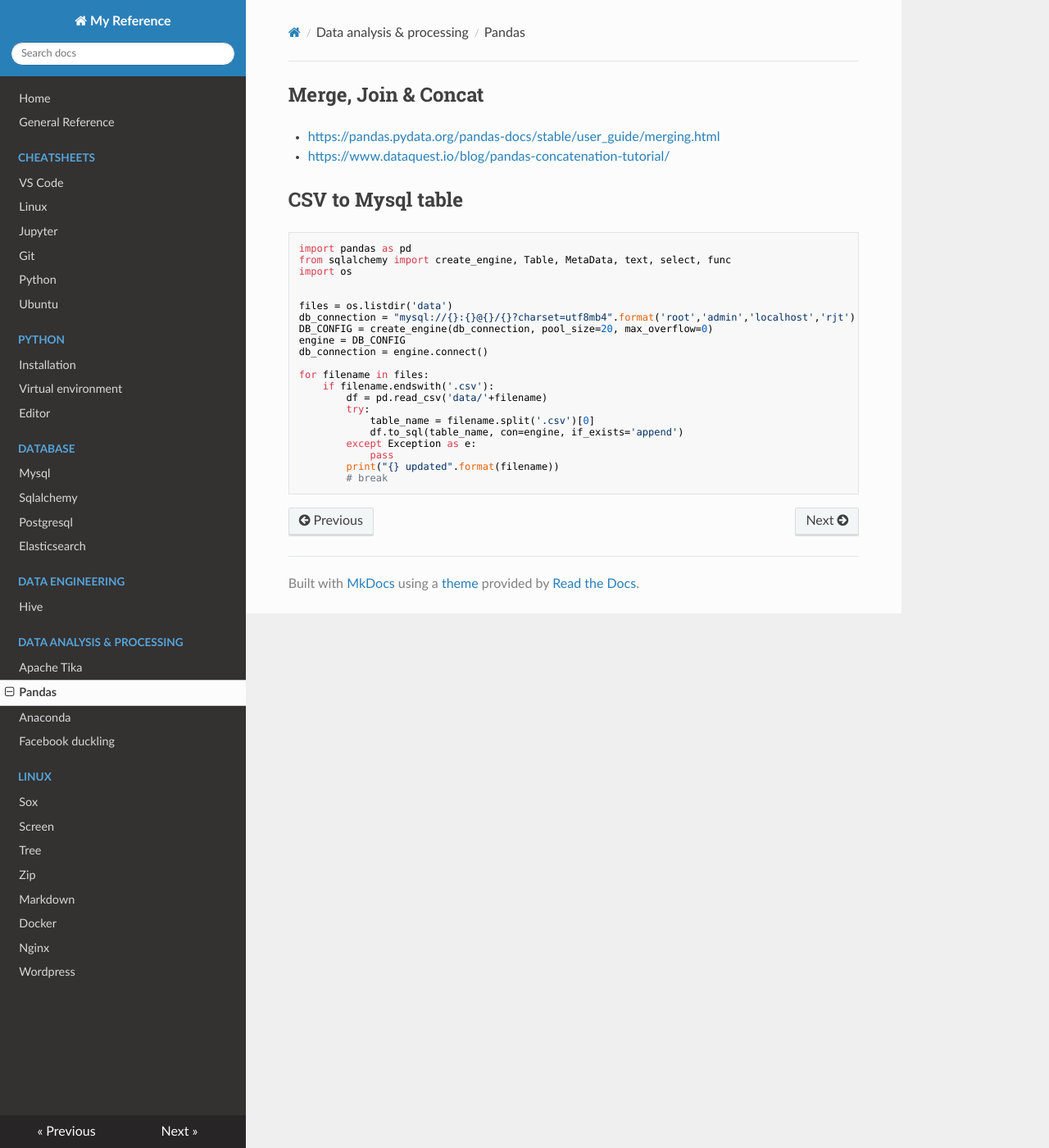
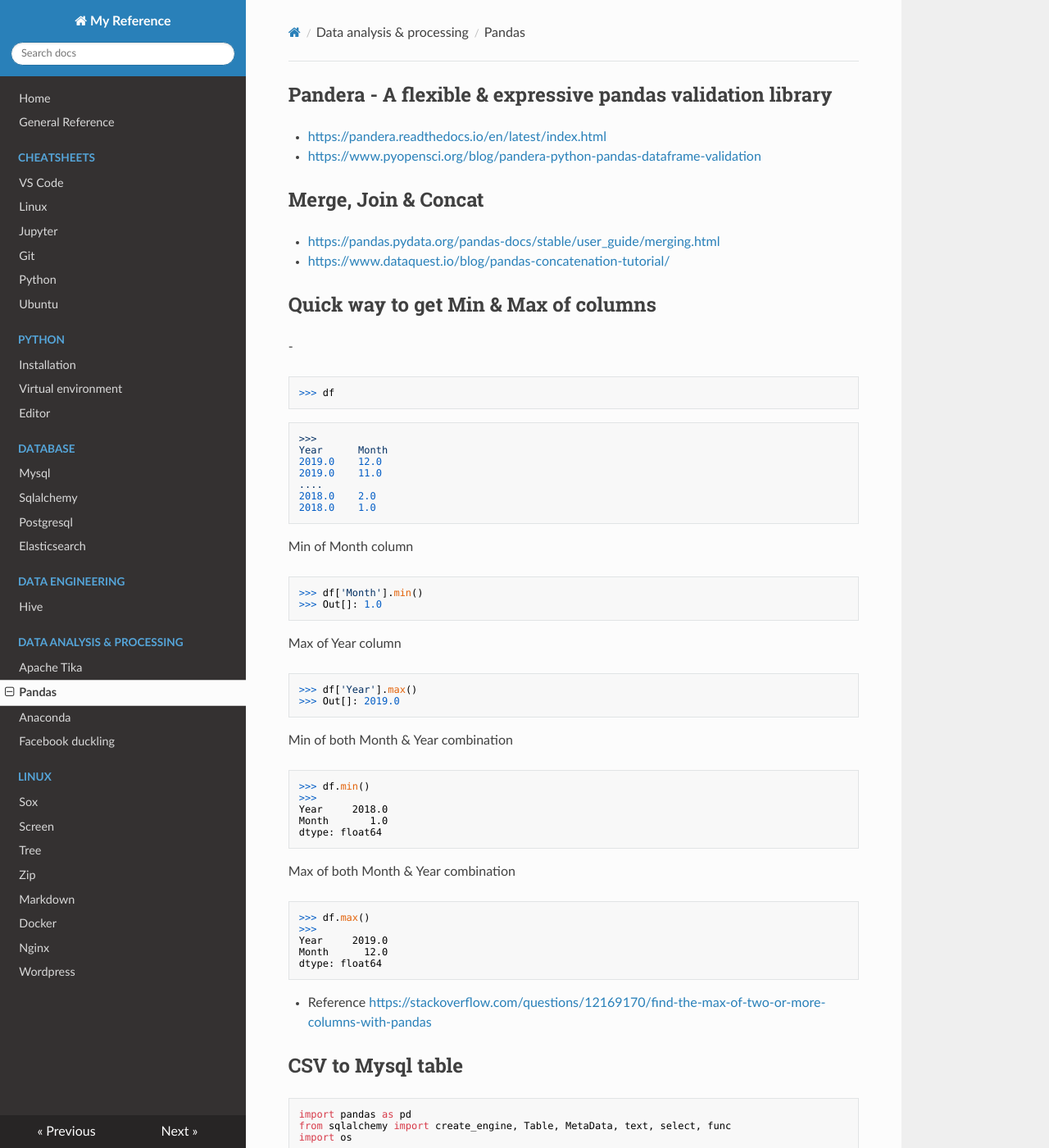
Before and after one commit to rajarshig/MyReference, an MkDocs documentation site: the page built from docs/pandas.md, in a window 1280 px wide and 1400 px high. Shown: the whole window at 82% size. Built offline with MkDocs 1.6.1, drawn with Linux system fonts in a browser that asks for light colours; nearby versions of some CDN libraries; old or Windows-style settings are respelled for this version of MkDocs; some of the changed text lies outside the part shown.

Commit message:
update linux, pandas

````diff
--- a/docs/pandas.md
+++ b/docs/pandas.md
@@ -1,6 +1,55 @@
+## Pandera - A flexible & expressive pandas validation library
+- [https://pandera.readthedocs.io/en/latest/index.html](https://pandera.readthedocs.io/en/latest/index.html)
+- [https://www.pyopensci.org/blog/pandera-python-pandas-dataframe-validation](https://www.pyopensci.org/blog/pandera-python-pandas-dataframe-validation)
+
 ## Merge, Join & Concat
 - [https://pandas.pydata.org/pandas-docs/stable/user_guide/merging.html](https://pandas.pydata.org/pandas-docs/stable/user_guide/merging.html)
 - [https://www.dataquest.io/blog/pandas-concatenation-tutorial/](https://www.dataquest.io/blog/pandas-concatenation-tutorial/)
+
+
+## Quick way to get Min & Max of columns
+-
+```
+>>> df
+```
+```
+>>>
+Year      Month
+2019.0    12.0
+2019.0    11.0
+....
+2018.0    2.0
+2018.0    1.0
+```
+Min of Month column
+```
+>>> df['Month'].min()
+>>> Out[]: 1.0
+```
+Max of Year column
+```
+>>> df['Year'].max()
+>>> Out[]: 2019.0
+```
+Min of both Month & Year combination
+```
+>>> df.min()
+>>>
+Year     2018.0
+Month       1.0
+dtype: float64
+```
+Max of both Month & Year combination
+```
+>>> df.max()
+>>>
+Year     2019.0
+Month      12.0
+dtype: float64
+```
+- Reference
+[https://stackoverflow.com/questions/12169170/find-the-max-of-two-or-more-columns-with-pandas](https://stackoverflow.com/questions/12169170/find-the-max-of-two-or-more-columns-with-pandas)
+
 
 ## CSV to Mysql table
 ```
@@ -10,7 +59,7 @@
 
 
 files = os.listdir('data')
-db_connection = "mysql://{}:{}@{}/{}?charset=utf8mb4".format('root','admin','localhost','rjt')
+db_connection = "mysql://{}:{}@{}/{}?charset=utf8mb4".format('user','password','host','database')
 DB_CONFIG = create_engine(db_connection, pool_size=20, max_overflow=0)
 engine = DB_CONFIG
 db_connection = engine.connect()
````
Also changed, not shown: docs/jupyter_cheatsheet.md (+1 -1 lines), docs/linux_cheatsheet.md (+29 -6 lines).
